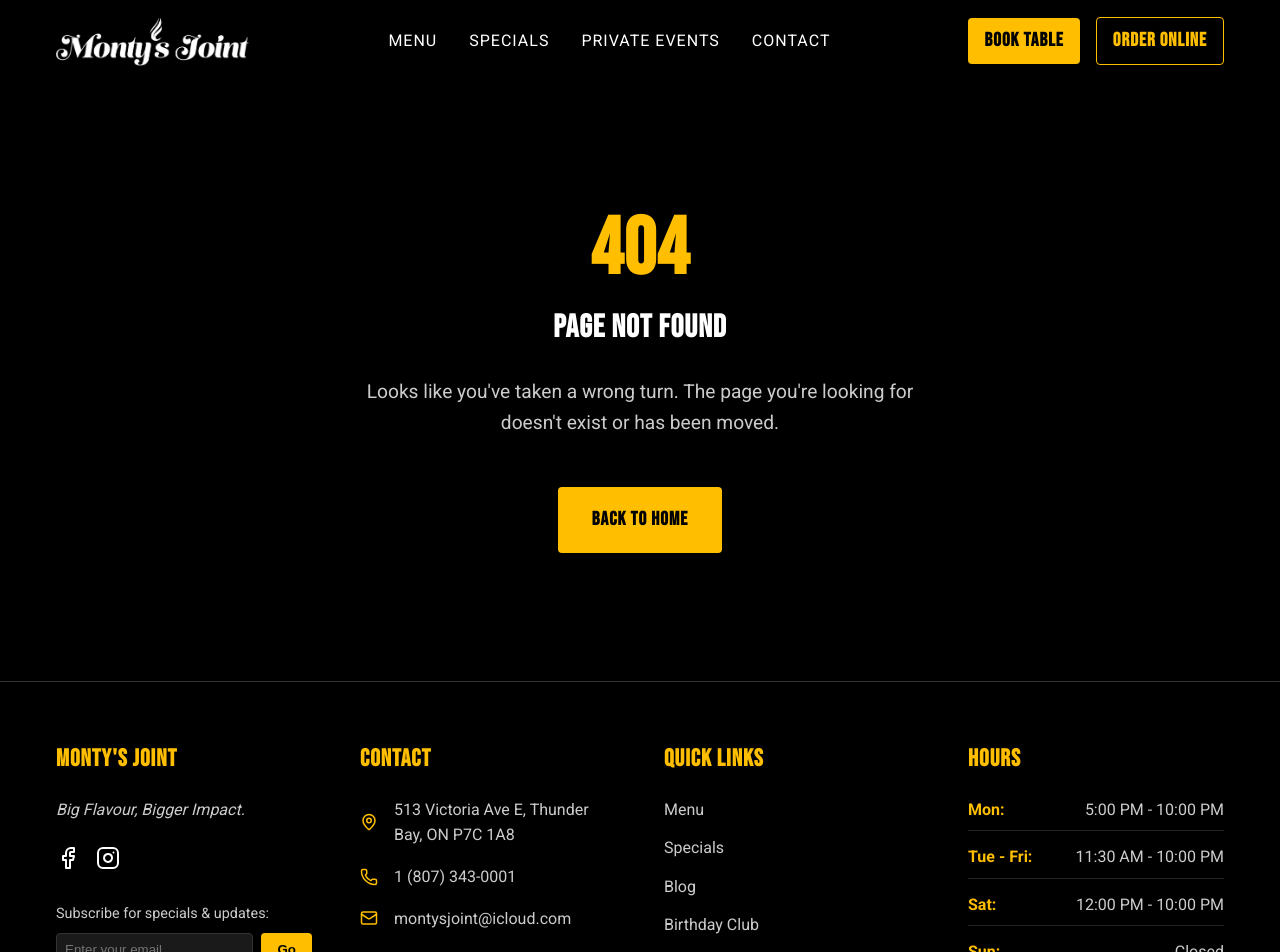
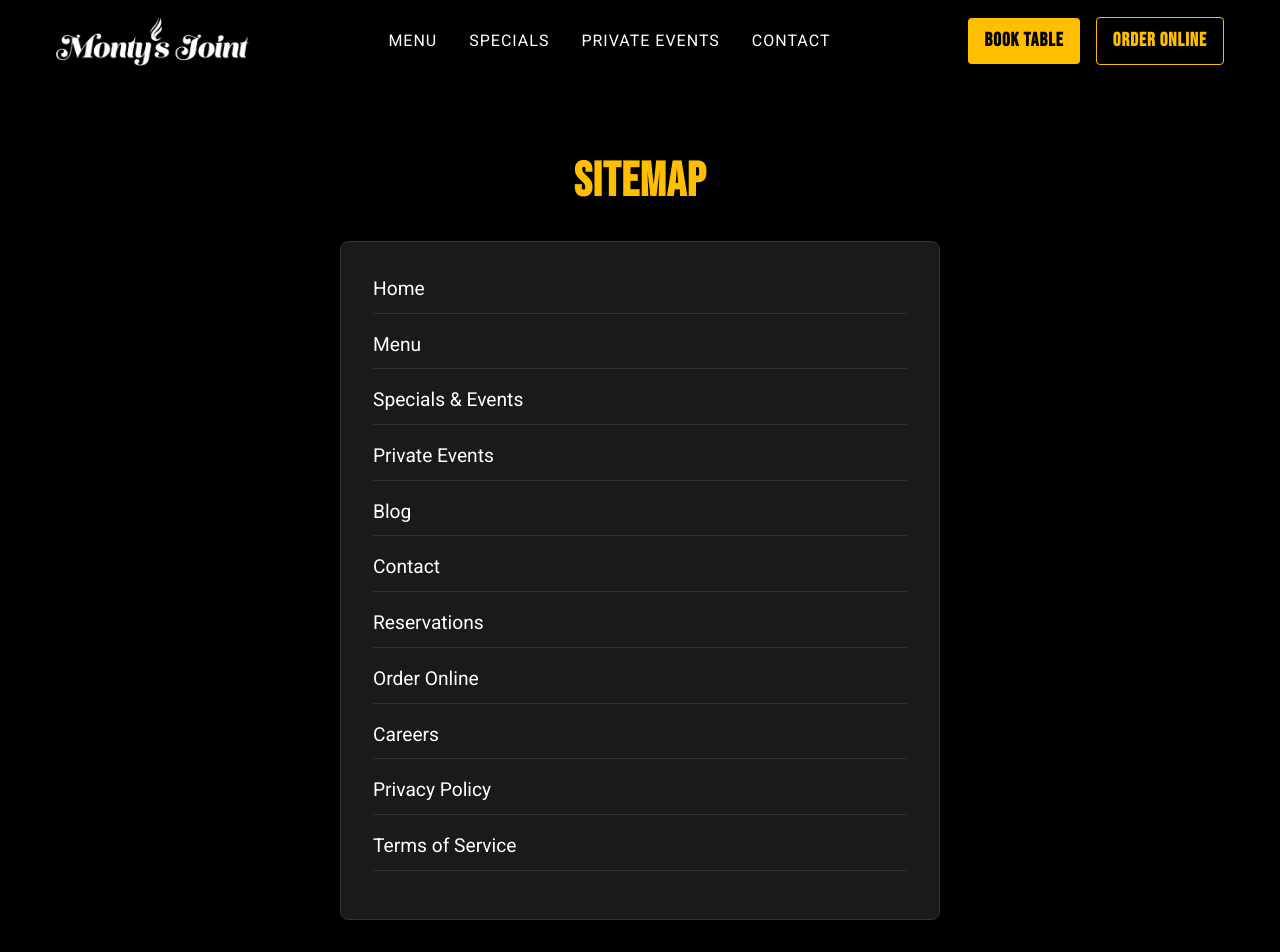
Before and after one commit to dmahoneyfrayze/montys-joint, a React (Vite) app: page /sitemap in a window 1280 px wide. Shown: the top 952 px of the page. Built offline with nearby package versions, Linux system fonts and the light colour scheme.

Commit message:
feat: add HTML sitemap page and footer link

```diff
--- a/src/App.jsx
+++ b/src/App.jsx
@@ -18,6 +18,7 @@
 const BlogPost = lazy(() => import('./pages/BlogPost'));
 const BirthdayClub = lazy(() => import('./pages/BirthdayClub'));
 const Careers = lazy(() => import('./pages/Careers'));
+const Sitemap = lazy(() => import('./pages/Sitemap'));
 const NotFound = lazy(() => import('./pages/NotFoundPage'));
 
 // Loading fallback component
@@ -54,6 +55,7 @@
           <Route path="/careers" element={<Careers />} />
           <Route path="/terms-of-service" element={<Terms />} />
           <Route path="/privacy-policy" element={<Privacy />} />
+          <Route path="/sitemap" element={<Sitemap />} />
           <Route path="*" element={<NotFound />} />
         </Routes>
       </Suspense>
--- a/src/components/Layout/Footer.jsx
+++ b/src/components/Layout/Footer.jsx
@@ -106,7 +106,8 @@
                 <p>&copy; {new Date().getFullYear()} Monty's Joint. All rights reserved.</p>
                 <div style={{ marginTop: '0.5rem', fontSize: '0.8rem' }}>
                     <a href="/privacy-policy" style={{ color: '#666', marginRight: '1rem' }}>Privacy Policy</a>
-                    <a href="/terms-of-service" style={{ color: '#666' }}>Terms of Service</a>
+                    <a href="/terms-of-service" style={{ color: '#666', marginRight: '1rem' }}>Terms of Service</a>
+                    <Link to="/sitemap" style={{ color: '#666' }}>Sitemap</Link>
                 </div>
             </div>
         </footer>
--- /dev/null
+++ b/src/pages/Sitemap.jsx
@@ -0,0 +1,49 @@
+import React from 'react';
+import { Helmet } from 'react-helmet-async';
+import { Link } from 'react-router-dom';
+import Layout from '../components/Layout/Layout';
+import MotionSection from '../components/UI/MotionSection';
+
+const Sitemap = () => {
+    const links = [
+        { name: 'Home', path: '/' },
+        { name: 'Menu', path: '/menu' },
+        { name: 'Specials & Events', path: '/promotions' },
+        { name: 'Private Events', path: '/private-events' },
+        { name: 'Blog', path: '/blog' },
+        { name: 'Contact', path: '/contact' },
+        { name: 'Reservations', path: '/reservations' },
+        { name: 'Order Online', path: '/order' },
+        { name: 'Careers', path: '/careers' },
+        { name: 'Privacy Policy', path: '/privacy' },
+        { name: 'Terms of Service', path: '/terms' },
+    ];
+
+    return (
+        <Layout>
+            <Helmet>
+                <title>Sitemap | Monty’s Joint, Thunder Bay</title>
+                <meta name="description" content="Sitemap for Monty’s Joint website. Find links to all our pages including Menu, Specials, Private Events, and more." />
+                <link rel="canonical" href="https://montysjoint.com/sitemap" />
+            </Helmet>
+            <div className="container" style={{ paddingTop: '100px', paddingBottom: '4rem' }}>
+                <MotionSection>
+                    <h1 style={{ fontSize: '3rem', color: 'var(--color-yellow)', marginBottom: '2rem', textAlign: 'center' }}>Sitemap</h1>
+                    <div style={{ maxWidth: '600px', margin: '0 auto', background: '#1a1a1a', padding: '2rem', borderRadius: '8px', border: '1px solid #333' }}>
+                        <ul style={{ listStyle: 'none', padding: 0 }}>
+                            {links.map((link, index) => (
+                                <li key={index} style={{ marginBottom: '1rem', borderBottom: '1px solid #333', paddingBottom: '0.5rem' }}>
+                                    <Link to={link.path} style={{ color: '#fff', textDecoration: 'none', fontSize: '1.2rem', display: 'block' }}>
+                                        {link.name}
+                                    </Link>
+                                </li>
+                            ))}
+                        </ul>
+                    </div>
+                </MotionSection>
+            </div>
+        </Layout>
+    );
+};
+
+export default Sitemap;
```
